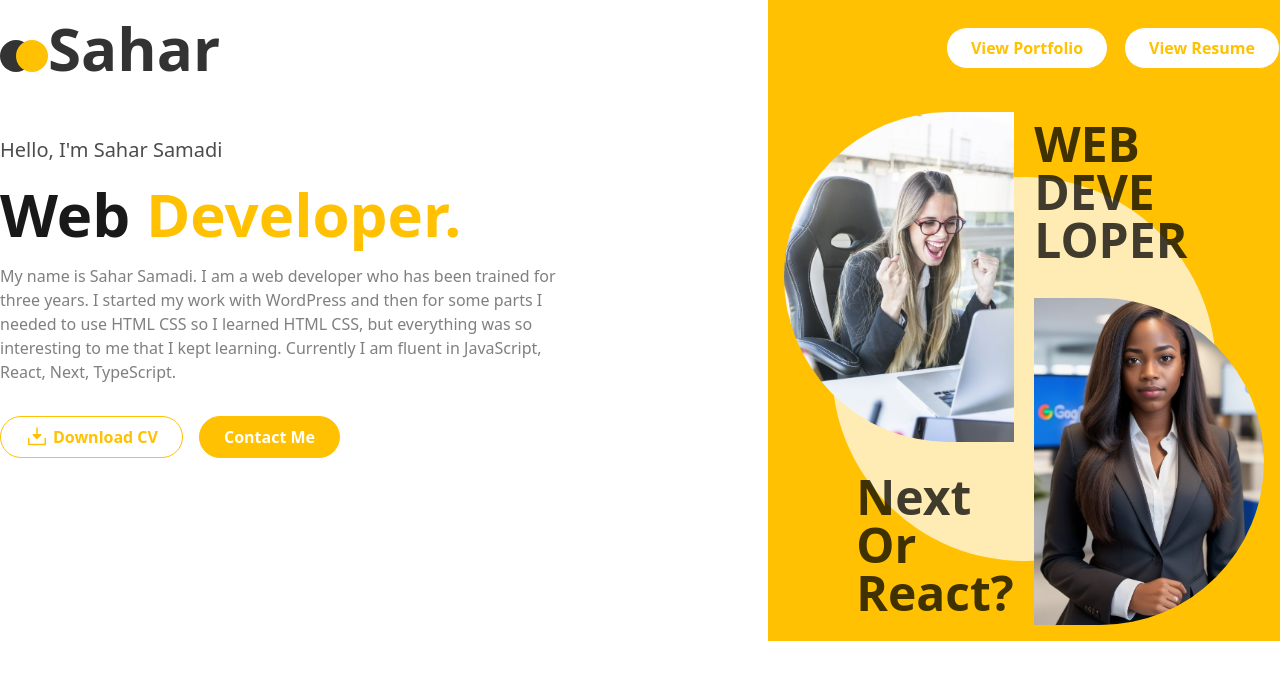
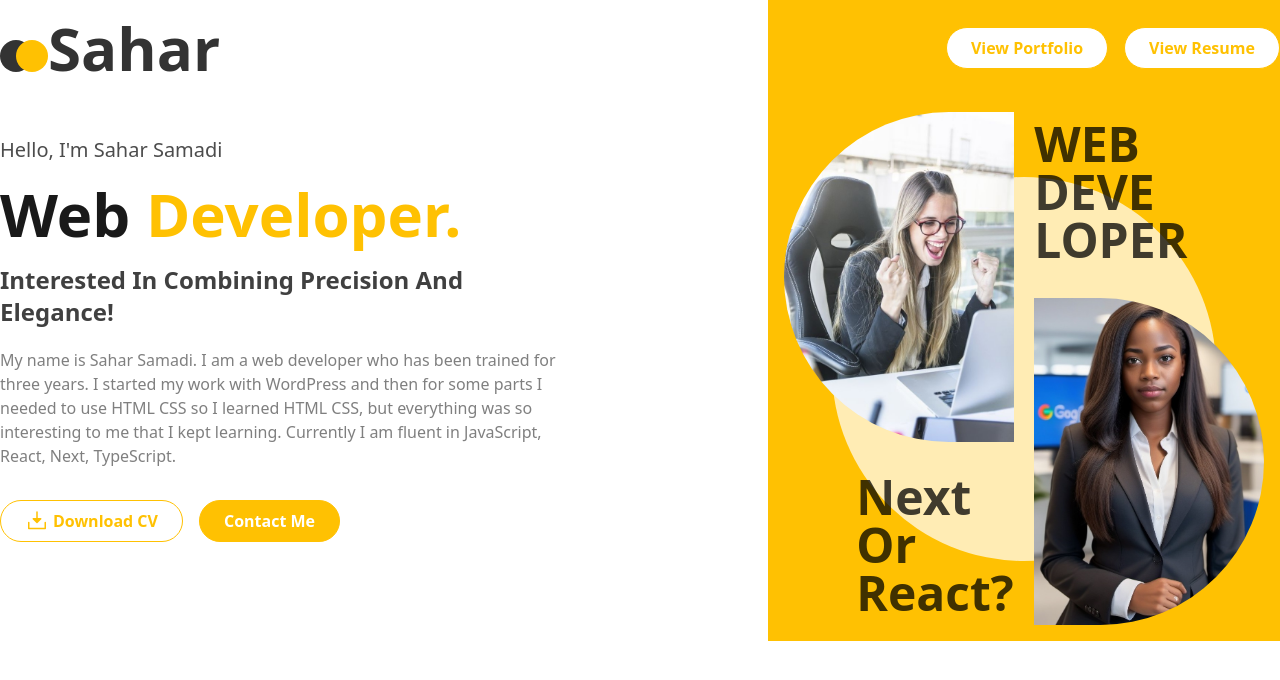
Before and after one commit to sahar9776/Portfolio, a React (Vite) app: page / in a window 1280 px wide. Shown: the top 680 px of the page. Built offline with nearby package versions, Linux system fonts and the light colour scheme.

Commit message:
new changes

```diff
--- a/index.html
+++ b/index.html
@@ -3,6 +3,8 @@
   <head>
     <meta charset="UTF-8" />
     <meta name="viewport" content="width=device-width, initial-scale=1.0" />
+    <meta name="description" content="Front-end developer portfolio with expertise in React, Tailwind, TypeScript,...">
+    <meta property="og:image" content="/images/preview.jpg">
     <title>Sahar Samadi</title>
   </head>
   <body>
--- a/src/Components/About.tsx
+++ b/src/Components/About.tsx
@@ -1,4 +1,3 @@
-
 import { PiDownloadSimpleFill } from "react-icons/pi";
 import { useState } from "react";
 import ContactSidebar from "./ContactSidebar";
@@ -7,9 +6,9 @@ function About() {
   const resumeURL = "/files/sahar-samadi.pdf";
   const [isOpenContact, setIsOpenContact] = useState<boolean>(false);
 
-  const handleContact=()=>{
-    setIsOpenContact(!isOpenContact)
-  }
+  const handleContact = () => {
+    setIsOpenContact(!isOpenContact);
+  };
 
   return (
     <div className="w-full h-full py-10 ">
@@ -19,6 +18,13 @@ function About() {
       <h1 className="text-black/90 text-5xl lg:text-6xl font-semibold my-5 capitalize">
         Web <span className="text-[#ffc102]">Developer.</span>
       </h1>
+
+      <h2
+        className="w-full lg:max-w-xl text-black/75 text-xl lg:text-2xl
+      font-semibold my-5 capitalize"
+      >
+        Interested in combining precision and elegance!
+      </h2>
 
       <p className="text-black/50 text-start w-full lg:max-w-xl my-2">
         My name is Sahar Samadi. I am a web developer who has been trained for
@@ -43,7 +49,7 @@ function About() {
           </a>
         </button>
         <button
-        onClick={handleContact}
+          onClick={handleContact}
           className="bg-primary text-white border border-[#ffc102]
           duration-500 ease-linear hover:shadow-lg
            font-semibold py-2 px-4 lg:px-6 rounded-full"
```
Also changed, not shown: public/images/preview.jpg (added).
